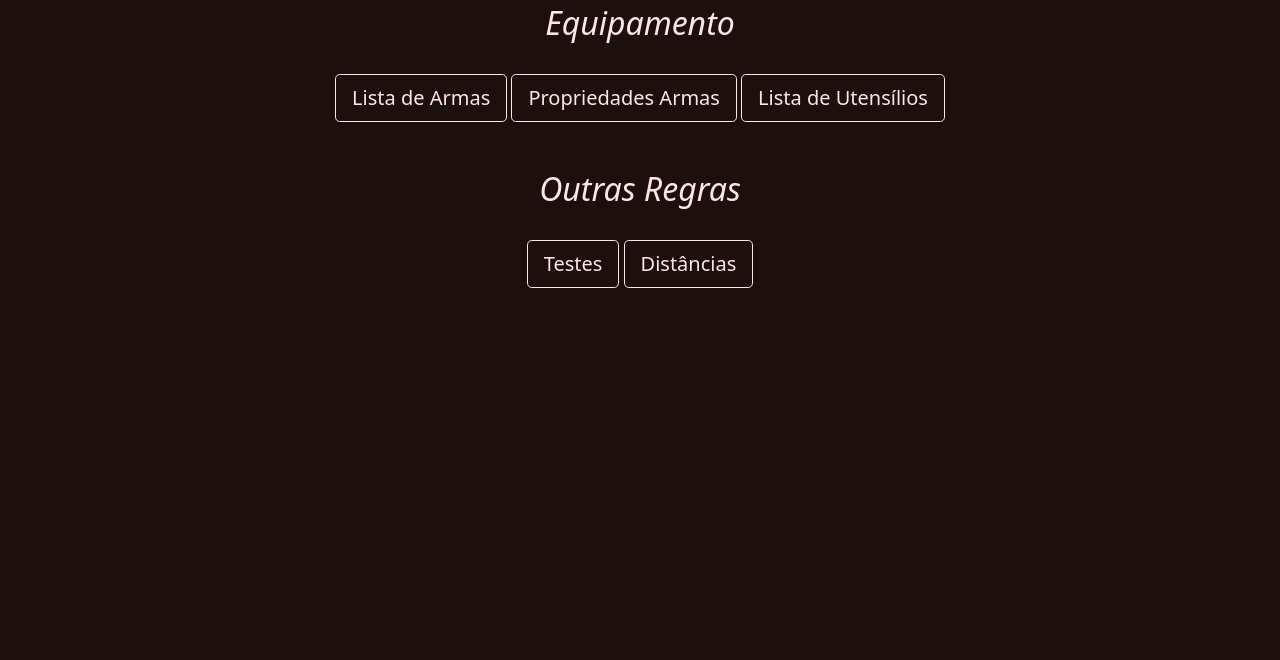
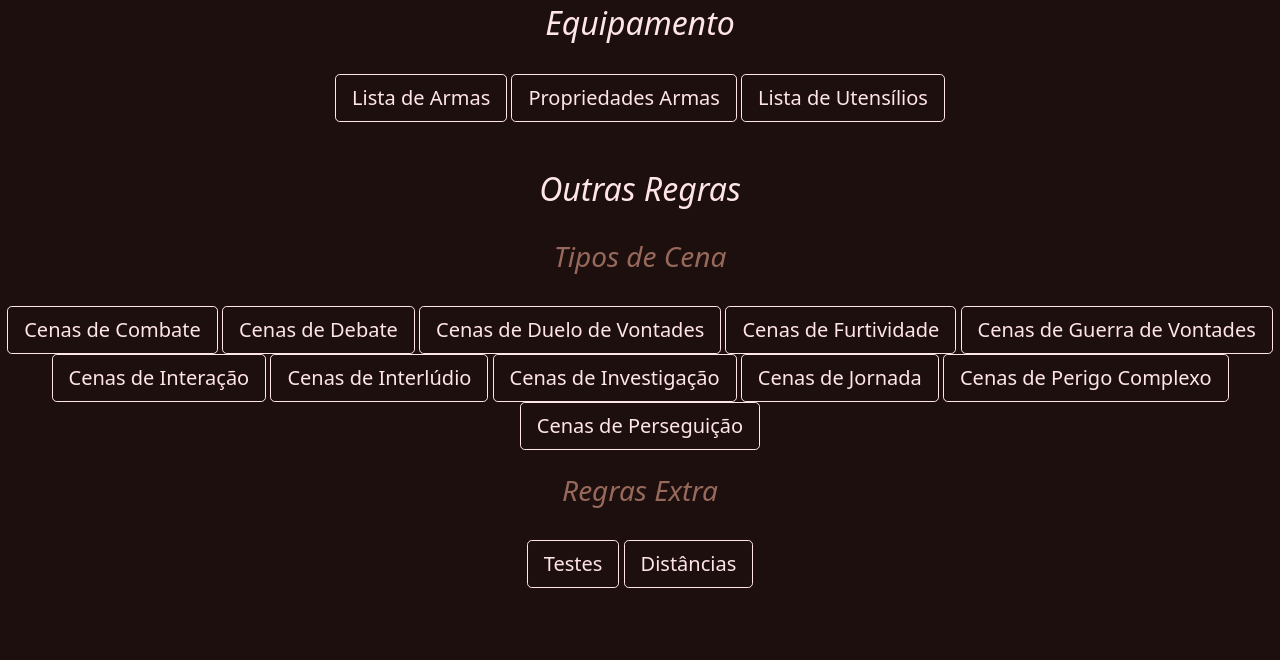
Before and after one commit to CopperToned-Phantom/SP-RL, a PHP site: page /sistema.php in a window 1280 px wide. Shown: the part 1564-2224 px from the top of the page. Before the commit the page ends 1852 px from the top, so only its background shows below. Run offline with PHP 8.4, Linux system fonts and the light colour scheme.

Commit message:
mudanças sistema3

```diff
--- a/sistema.php
+++ b/sistema.php
@@ -97,10 +97,28 @@
 
         <h2 align="center"> Outras Regras </h2> <br>
 
+        <h3 align="center"> Tipos de Cena </h3> <br>
+
+        <div align="center">
+            <button command="show-modal" commandfor="cenaCombate" class="btn btn-outline-light btn-lg">Cenas de Combate</button>
+            <button command="show-modal" commandfor="cenaDebate" class="btn btn-outline-light btn-lg">Cenas de Debate</button>
+            <button command="show-modal" commandfor="cenaDuelo" class="btn btn-outline-light btn-lg">Cenas de Duelo de Vontades</button>
+            <button command="show-modal" commandfor="cenaFurti" class="btn btn-outline-light btn-lg">Cenas de Furtividade</button>
+            <button command="show-modal" commandfor="cenaGuerra" class="btn btn-outline-light btn-lg">Cenas de Guerra de Vontades</button>
+            <button command="show-modal" commandfor="cenaInteracao" class="btn btn-outline-light btn-lg">Cenas de Interação</button>
+            <button command="show-modal" commandfor="cenaInterludio" class="btn btn-outline-light btn-lg">Cenas de Interlúdio</button>
+            <button command="show-modal" commandfor="cenaInvesti" class="btn btn-outline-light btn-lg">Cenas de Investigação</button>
+            <button command="show-modal" commandfor="cenaJornada" class="btn btn-outline-light btn-lg">Cenas de Jornada</button>
+            <button command="show-modal" commandfor="cenaPerigo" class="btn btn-outline-light btn-lg">Cenas de Perigo Complexo</button>
+            <button command="show-modal" commandfor="cenaPersegu" class="btn btn-outline-light btn-lg">Cenas de Perseguição</button>
+        </div> <br>
+
+        <h3 align="center"> Regras Extra </h3> <br>
+
         <div align="center">
             <button command="show-modal" commandfor="testes" class="btn btn-outline-light btn-lg">Testes</button>
             <button command="show-modal" commandfor="distancias" class="btn btn-outline-light btn-lg">Distâncias</button>
-        </div>
+        </div> <br>
 
         <br><br>
 
```
